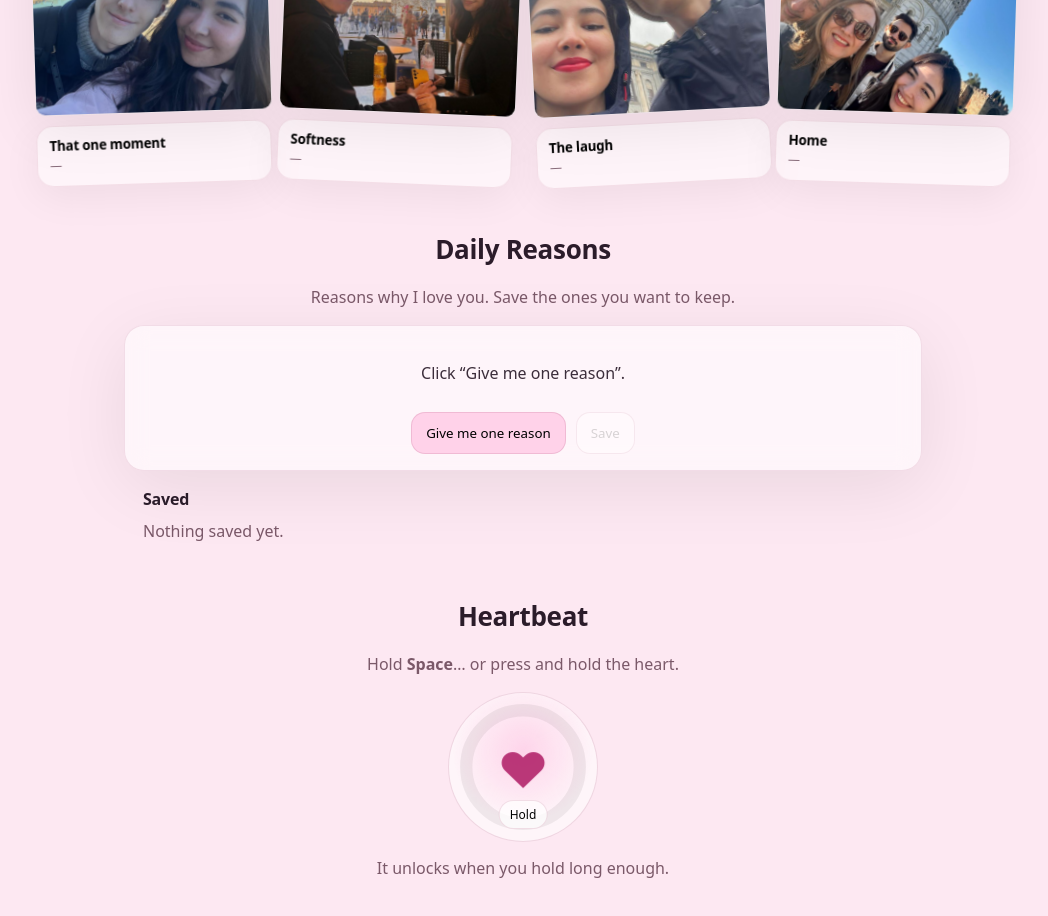
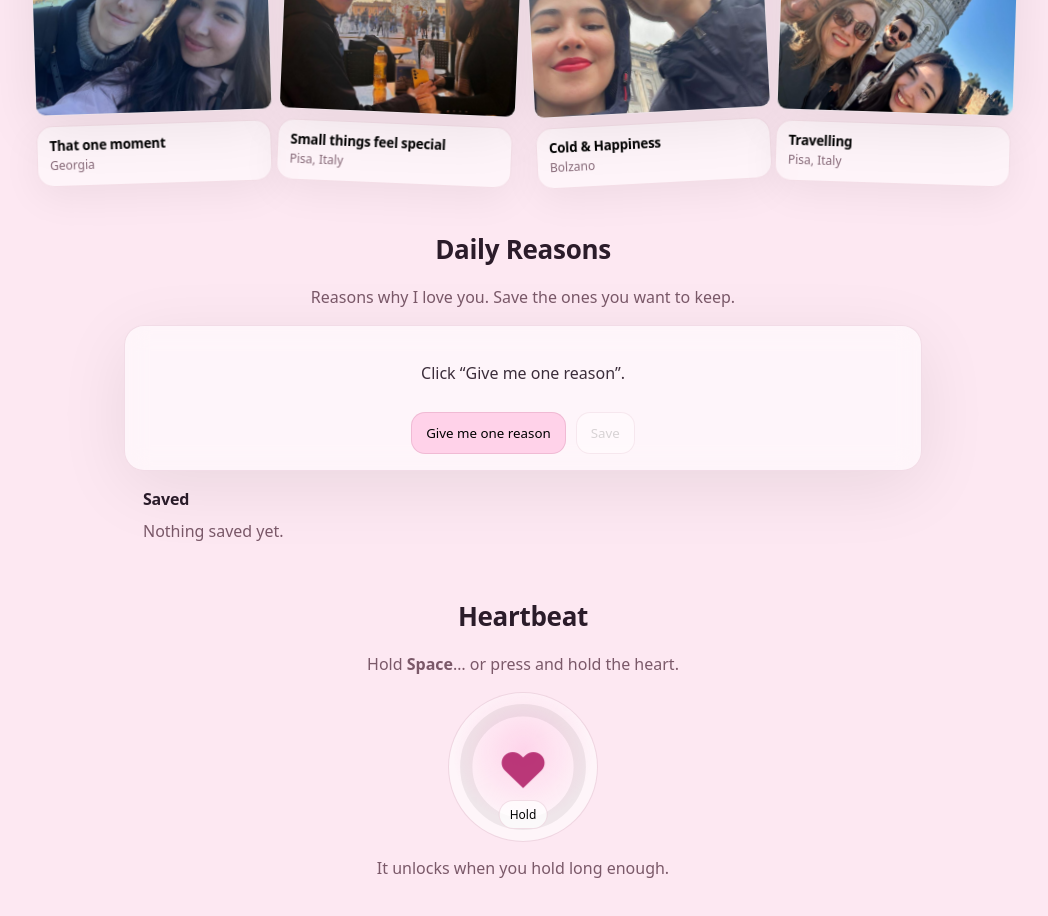
Before and after one commit to KitsuneGhost/Valentines_Gift, a React (Vite) app: page / in a window 1280 px wide. Shown: the part 2120-3036 px from the top of the page, without its empty margins (117-1165 px from the left). Built offline with nearby package versions, Linux system fonts and the light colour scheme.

Commit message:
personalization final commit

```diff
--- a/src/data/polaroids.js
+++ b/src/data/polaroids.js
@@ -8,28 +8,28 @@ export const polaroids = [
         id: "p1",
         title: "That one moment",
         image: p1,
-        date: "—",
-        note: "I remember your expression here like a screenshot in my head.",
+        date: "Georgia",
+        note: "I remember your expression here like a screenshot in my head. You were so happy.",
     },
     {
         id: "p2",
-        title: "Softness",
+        title: "Small things feel special",
         image: p2,
-        date: "—",
-        note: "You make the world quieter in the best way.",
+        date: "Pisa, Italy",
+        note: "You make routine things like having lunch special",
     },
     {
         id: "p3",
-        title: "The laugh",
+        title: "Cold & Happiness",
         image: p3,
-        date: "—",
-        note: "I swear I could recognize it in any crowd.",
+        date: "Bolzano",
+        note: "You kept my heart arm in spite of sheer cold outside.",
     },
     {
         id: "p4",
-        title: "Home",
+        title: "Travelling",
         image: p4,
-        date: "—",
-        note: "Not a place. A feeling. You.",
+        date: "Pisa, Italy",
+        note: "Travelling with you and your family is one of the happiest memories I have. All thanks to you.",
     },
 ];
```
